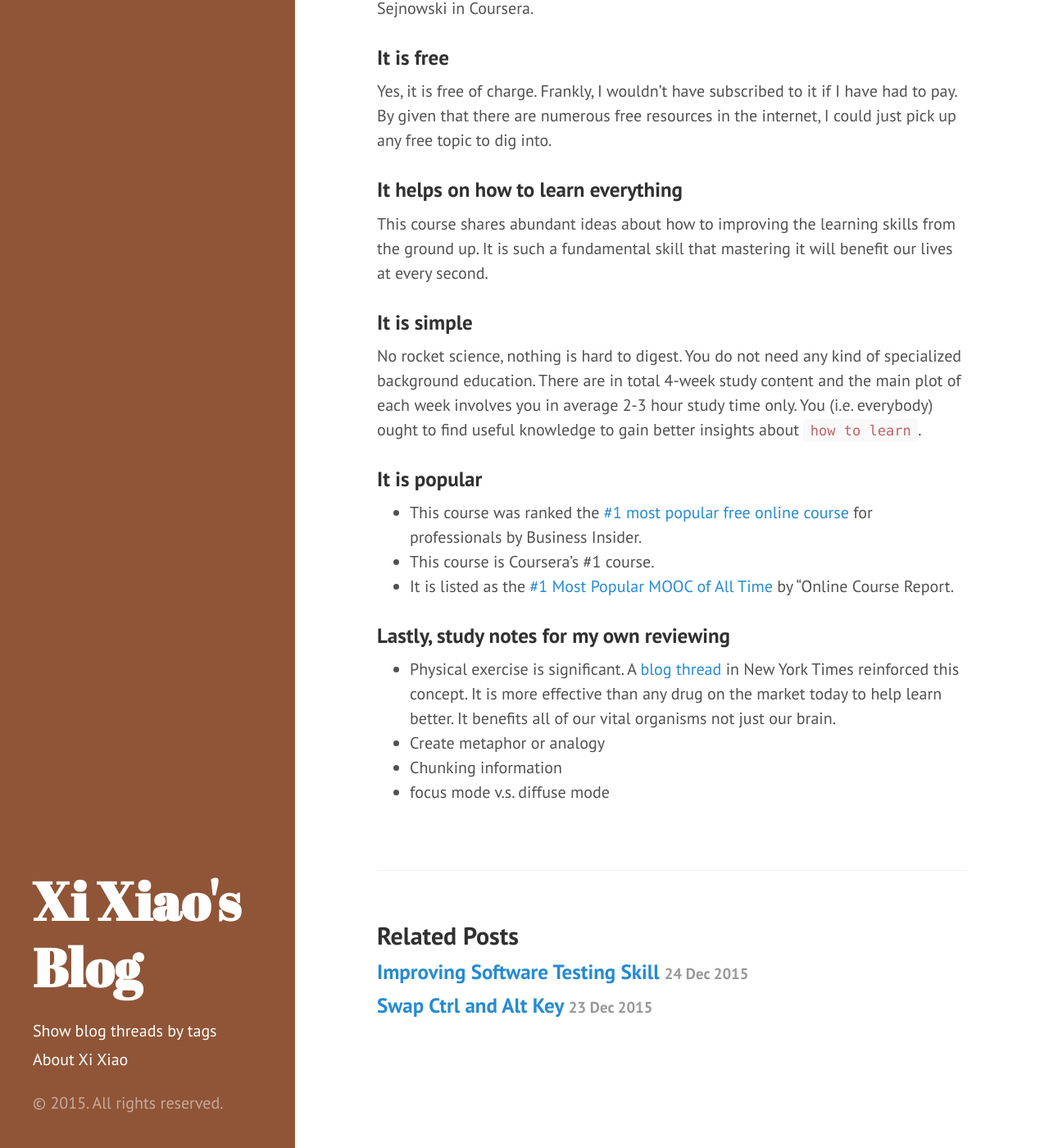
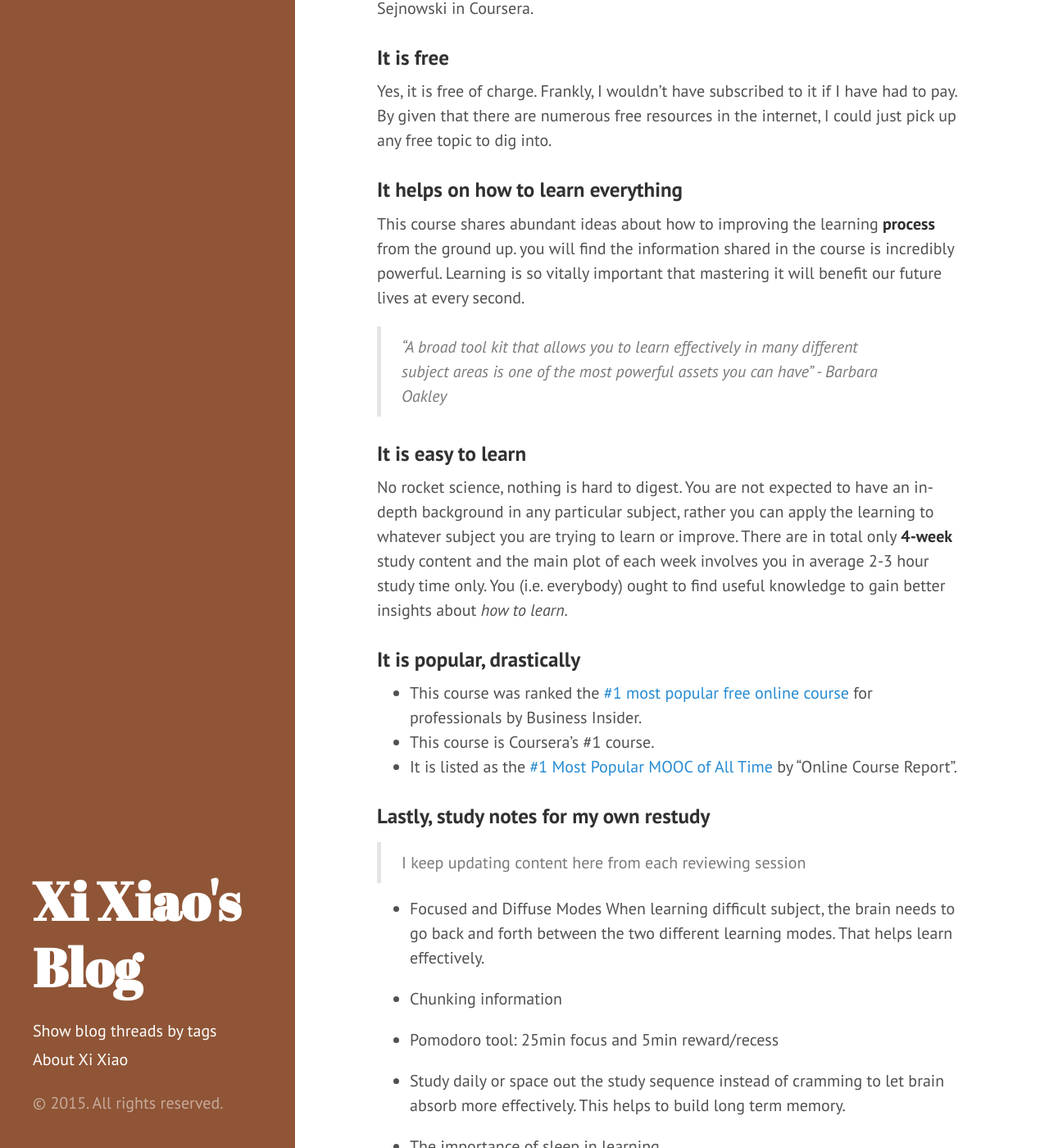
Before and after one commit to Xixiao007/blog.xixiao.info, a Jekyll site: the page built from _posts/2015-12-25-learn-how-to-learn.md, in a window 1280 px wide and 1400 px high, scrolled down 215 px. Shown: the whole window at 82% size. Built offline with Jekyll 4.4.1, drawn with Linux system fonts in a browser that asks for light colours; some of the changed text lies outside the part shown.

Commit message:
"commit"

```diff
--- a/_posts/2015-12-25-learn-how-to-learn.md
+++ b/_posts/2015-12-25-learn-how-to-learn.md
@@ -11,19 +11,34 @@ tags: study notes
 Yes, it is free of charge. Frankly, I wouldn't have subscribed to it if I have had to pay. By given that there are numerous free resources in the internet, I could just pick up any free topic to dig into.
 
 ### It helps on how to learn everything
-This course shares abundant ideas about how to improving the learning skills from the ground up. It is such a fundamental skill that mastering it will benefit our lives at every second.
+This course shares abundant ideas about how to improving the learning **process** from the ground up. you will find the information shared in the course is incredibly powerful. Learning is so vitally important that mastering it will benefit our future lives at every second.
 
-### It is simple
-No rocket science, nothing is hard to digest. You do not need any kind of specialized background education. There are in total 4-week study content and the main plot of each week involves you in average 2-3 hour study time only. You (i.e. everybody) ought to find useful knowledge to gain better insights about `how to learn`.
+><cite>
+"A broad tool kit that allows you to learn effectively in many different subject areas is one of the most powerful assets you can have" - Barbara Oakley
+</cite>
 
-### It is popular
+### It is easy to learn
+No rocket science, nothing is hard to digest. You are not expected to have an in-depth background in any particular subject, rather you can apply the learning to whatever subject you are trying to learn or improve. There are in total only **4-week** study content and the main plot of each week involves you in average 2-3 hour study time only. You (i.e. everybody) ought to find useful knowledge to gain better insights about *how to learn*.
+
+### It is popular, drastically
 - This course was ranked the [#1 most popular free online course](http://uk.businessinsider.com/most-popular-coursera-courses-of-2015-2015-12) for professionals by Business Insider.
 - This course is Coursera’s #1 course.
-- It is listed as the [#1 Most Popular MOOC of All Time](http://www.onlinecoursereport.com/the-50-most-popular-moocs-of-all-time/) by “Online Course Report.
+- It is listed as the [#1 Most Popular MOOC of All Time](http://www.onlinecoursereport.com/the-50-most-popular-moocs-of-all-time/) by "Online Course Report".
 
-### Lastly, study notes for my own reviewing
+### Lastly, study notes for my own restudy
+>I keep updating content here from each reviewing session
 
-- Physical exercise is significant. A [blog thread](http://mobile.nytimes.com/blogs/well/2015/12/09/does-exercise-help-keep-our-brains-young/) in New York Times reinforced this concept. It is more effective than any drug on the market today to help learn better. It benefits all of our vital organisms not just our brain.
-- Create metaphor or analogy
+- Focused and Diffuse Modes
+    When learning difficult subject, the brain needs to go back and forth between the two different learning modes. That helps learn effectively.
+
 - Chunking information
-- focus mode v.s. diffuse mode
+
+- Pomodoro tool: 25min focus and 5min reward/recess
+
+- Study daily or space out the study sequence instead of cramming to let brain absorb more effectively. This helps to build long term memory.
+
+- The importance of sleep in learning
+
+- Physical exercise is significant.
+    A [blog thread](http://mobile.nytimes.com/blogs/well/2015/12/09/does-exercise-help-keep-our-brains-young/) in New York Times reinforced this concept. It is more effective than any drug on the market today to help learn better. It benefits all of our vital organisms not just our brain.
+    Create metaphor or analogy
```
